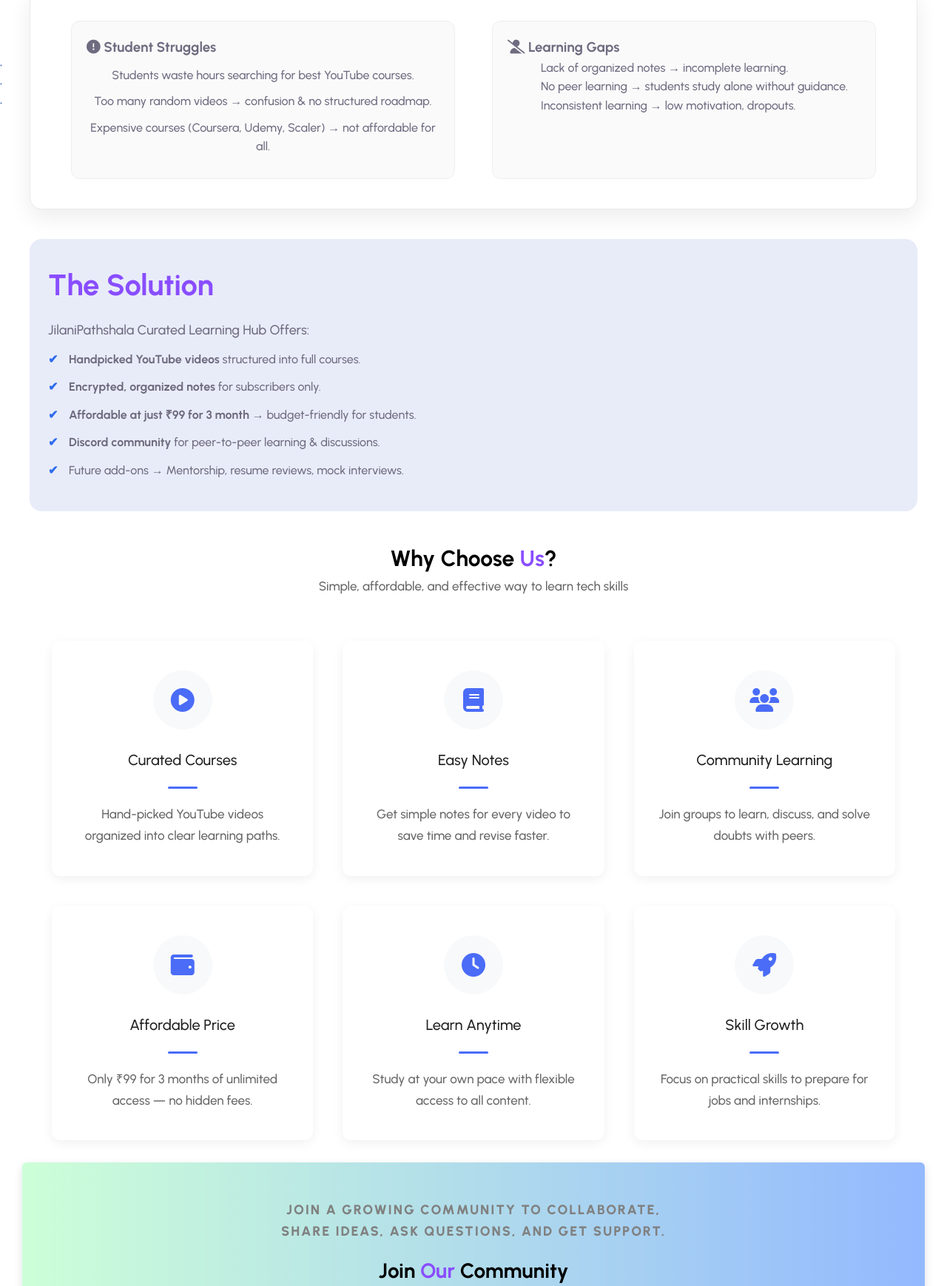
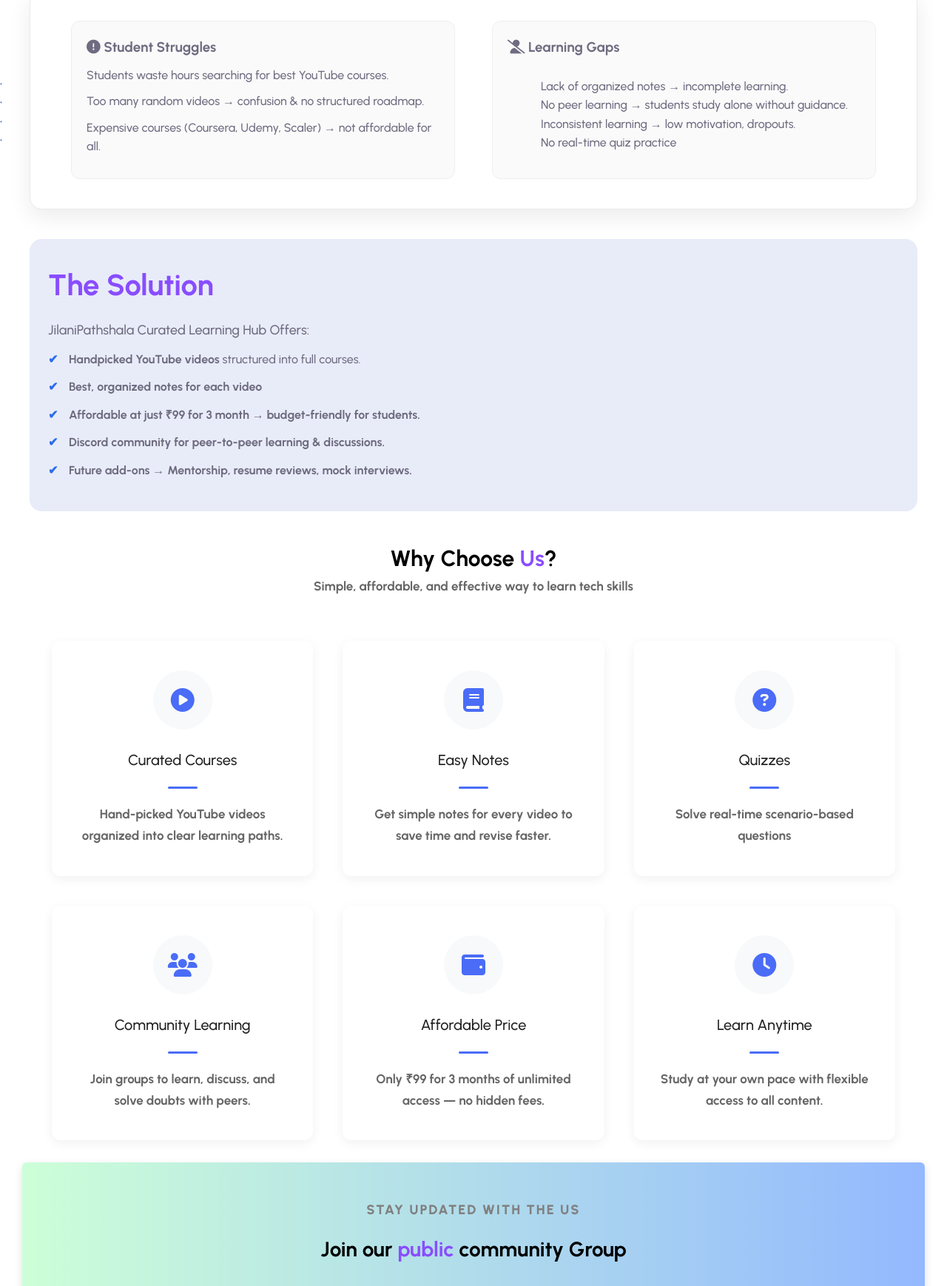
Before and after one commit to MAZHARKAKAR/JilaniSchool, a plain HTML site: page index.html in a window 1280 px wide. Shown: the part 890-2628 px from the top of the page at 74% size. Drawn offline with nearby package versions, Linux system fonts and the light colour scheme.

Commit message:
Update index.html

```diff
--- a/index.html
+++ b/index.html
@@ -279,7 +279,7 @@
     <div class="mmp-problem-content">
       <div class="mmp-problem-card">
         <h3><i class="fas fa-exclamation-circle"></i> Student Struggles</h3>
-        <ul>
+        <ul style="text-align: left;">
           <li>Students waste hours searching for best YouTube courses.</li>
           <li>Too many random videos → confusion & no structured roadmap.</li>
           <li>Expensive courses (Coursera, Udemy, Scaler) → not affordable for all.</li>
@@ -287,10 +287,11 @@
       </div>
       <div class="mmp-problem-card">
         <h3><i class="fas fa-user-slash"></i> Learning Gaps</h3>
-        <ul>
+        <ul style="text-align: left; margin-top:25px;">
           <li>Lack of organized notes → incomplete learning.</li>
           <li>No peer learning → students study alone without guidance.</li>
           <li>Inconsistent learning → low motivation, dropouts.</li>
+          <li>No real-time quiz practice</li>
         </ul>
       </div>
     </div>
@@ -306,7 +307,7 @@
         <p style="font-size:18px;">JilaniPathshala Curated Learning Hub Offers:</p>
         <ul>
           <li><b>Handpicked YouTube videos</b> structured into full courses.</li>
-          <li><b>Encrypted, organized notes</b> for subscribers only.</li>
+          <li><b>Best, organized notes for each video</li>
           <li><b>Affordable at just ₹99 for 3 month</b> → budget-friendly for students.</li>
           <li><b>Discord community</b> for peer-to-peer learning & discussions.</li>
           <li>Future add-ons → Mentorship, resume reviews, mock interviews.</li>
@@ -351,6 +352,15 @@
 
         <div class="feature-card">
           <div class="feature-icon">
+            <i class="fas fa-question-circle"></i>
+          </div>
+          <h3 id="card-heading">Quizzes</h3>
+          <div class="divider"></div>
+          <p id="card-paragraph">Solve real-time scenario-based questions</p>
+        </div>
+
+        <div class="feature-card">
+          <div class="feature-icon">
             <i class="fas fa-users"></i>
           </div>
           <h3 id="card-heading">Community Learning</h3>
@@ -375,15 +385,6 @@
           <div class="divider"></div>
           <p id="card-paragraph">Study at your own pace with flexible access to all content.</p>
         </div>
-
-        <div class="feature-card">
-          <div class="feature-icon">
-            <i class="fas fa-rocket"></i>
-          </div>
-          <h3 id="card-heading">Skill Growth</h3>
-          <div class="divider"></div>
-          <p id="card-paragraph">Focus on practical skills to prepare for jobs and internships.</p>
-        </div>
       </div>
     </div>
   </section>
@@ -396,15 +397,15 @@
     style="background-image: url('./assets/images/community.png')">
     <div class="container">
       <p class="section-subtitle" style="color: gray;">
-        Join a growing community to collaborate, <br> share ideas, ask questions, and get support.
+        Stay updated with the Us
       </p>
 
       <h2 class="h2 section-title">
-        Join <b style="color: #894dff;">Our</b> Community
+        Join our  <b style="color: #894dff;">public</b>  community Group
       </h2>
 
       <!-- Button centered -->
-      <a href="https://docs.google.com/forms/d/e/1FAIpQLSfr_cdTnKeG-s1qHCxvIzBCC9BMfoL5PVUPYRzSfcnFEngv_w/viewform?usp=sharing&ouid=110114251202916321827"
+      <a href="https://chat.whatsapp.com/HqajJu9cI5qHr7InEGbv0t?mode=ac_t"
         class="join-btn" target="_blank">
         Join Now
       </a>
```
